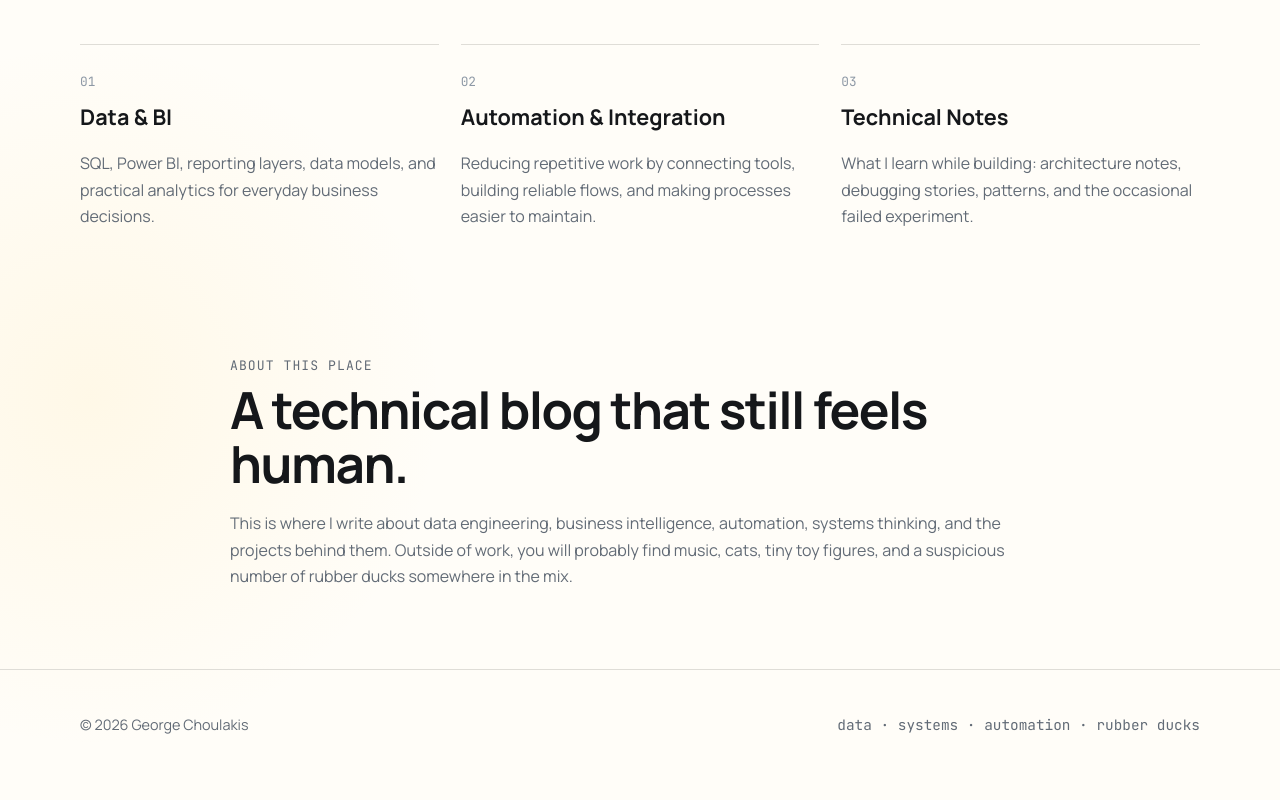
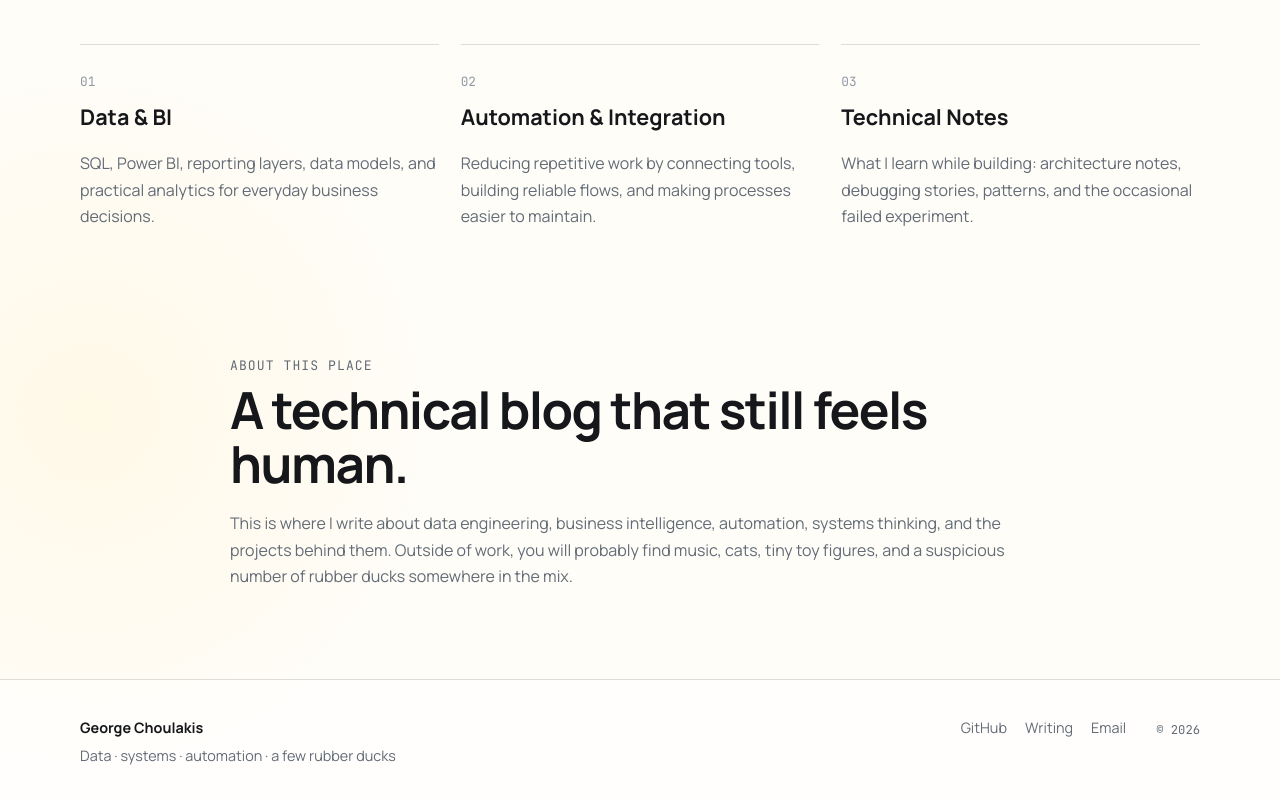
Before and after one commit to ghulakis/george-choulakis-blog, an Astro site: page / in a window 1280 px wide. Shown: the part 857-1657 px from the top of the page. Built offline with nearby package versions, Linux system fonts and the light colour scheme; Astro itself is replaced by a stand-in of ours.

Commit message:
Build editorial blog experience: src/components/Footer.astro

```diff
--- a/src/components/Footer.astro
+++ b/src/components/Footer.astro
@@ -1,11 +1,28 @@
+---
+const base = import.meta.env.BASE_URL;
+---
 <footer>
   <div class="container footer-inner">
-    <p>© {new Date().getFullYear()} George Choulakis</p>
-    <p class="mono">data · systems · automation · rubber ducks</p>
+    <div>
+      <strong>George Choulakis</strong>
+      <p>Data · systems · automation · a few rubber ducks</p>
+    </div>
+    <div class="links">
+      <a href="https://github.com/ghulakis">GitHub</a>
+      <a href={`${base}blog/`}>Writing</a>
+      <a href="mailto:hello@georgechoulakis.com">Email</a>
+    </div>
+    <p class="mono tiny">© {new Date().getFullYear()}</p>
   </div>
 </footer>
 
 <style>
-footer { border-top:1px solid var(--border); margin-top:80px; padding:28px 0 40px; }
-.footer-inner { display:flex; justify-content:space-between; gap:20px; flex-wrap:wrap; color:var(--muted); font-size:.9rem; }
+footer { border-top:1px solid var(--border); margin-top:90px; padding:36px 0 48px; background:rgba(255,255,255,.45); }
+.footer-inner { display:grid; grid-template-columns:1fr auto auto; align-items:start; gap:30px; color:var(--muted); font-size:.9rem; }
+strong { color:var(--text); }
+p { margin:.25rem 0 0; }
+.links { display:flex; gap:18px; }
+.links a:hover { color:var(--text); }
+.tiny { font-size:.76rem; }
+@media(max-width:700px){ .footer-inner{grid-template-columns:1fr;} }
 </style>
```
